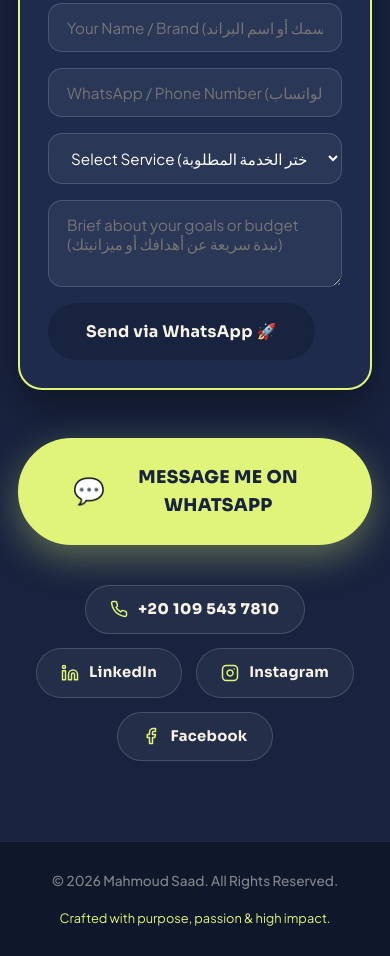
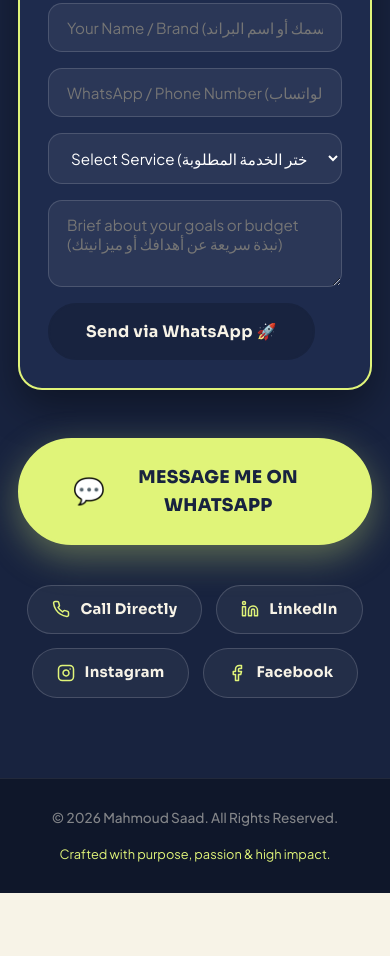
Before and after one commit to mahmoudmsaad07-crypto/portfolio, a plain HTML site: page index.html in a window 390 px wide. Shown: the part 10510-11466 px from the top of the page. After the commit the page ends 11403 px from the top, so only its background shows below. Drawn offline with Linux system fonts and the light colour scheme.

Commit message:
Replace raw phone number string in button with clean label 'Call Directly / اتصال مباشر' while keeping direct tel:+201095437810 action

```diff
--- a/index.html
+++ b/index.html
@@ -922,7 +922,7 @@
         <div class="secondary-contacts">
           <a href="tel:+201095437810" class="sec-pill" id="link-phone" title="Direct Phone Call">
             <svg class="pill-svg-icon" viewBox="0 0 24 24" fill="none" stroke="currentColor" stroke-width="2" stroke-linecap="round" stroke-linejoin="round"><path d="M22 16.92v3a2 2 0 0 1-2.18 2 19.79 19.79 0 0 1-8.63-3.07 19.5 19.5 0 0 1-6-6 19.79 19.79 0 0 1-3.07-8.67A2 2 0 0 1 4.11 2h3a2 2 0 0 1 2 1.72 12.84 12.84 0 0 0 .7 2.81 2 2 0 0 1-.45 2.11L8.09 9.91a16 16 0 0 0 6 6l1.27-1.27a2 2 0 0 1 2.11-.45 12.84 12.84 0 0 0 2.81.7A2 2 0 0 1 22 16.92z"></path></svg>
-            <span class="phone-text" dir="ltr">+20 109 543 7810</span>
+            <span data-en="Call Directly" data-ar="اتصال مباشر">Call Directly</span>
           </a>
           <a href="https://www.linkedin.com/in/mahmoud-saad-674711167/" target="_blank" rel="noopener" class="sec-pill" id="link-linkedin" title="LinkedIn Profile">
             <svg class="pill-svg-icon" viewBox="0 0 24 24" fill="none" stroke="currentColor" stroke-width="2" stroke-linecap="round" stroke-linejoin="round"><path d="M16 8a6 6 0 0 1 6 6v7h-4v-7a2 2 0 0 0-2-2 2 2 0 0 0-2 2v7h-4v-7a6 6 0 0 1 6-6z"></path><rect x="2" y="9" width="4" height="12"></rect><circle cx="4" cy="4" r="2"></circle></svg>
```
